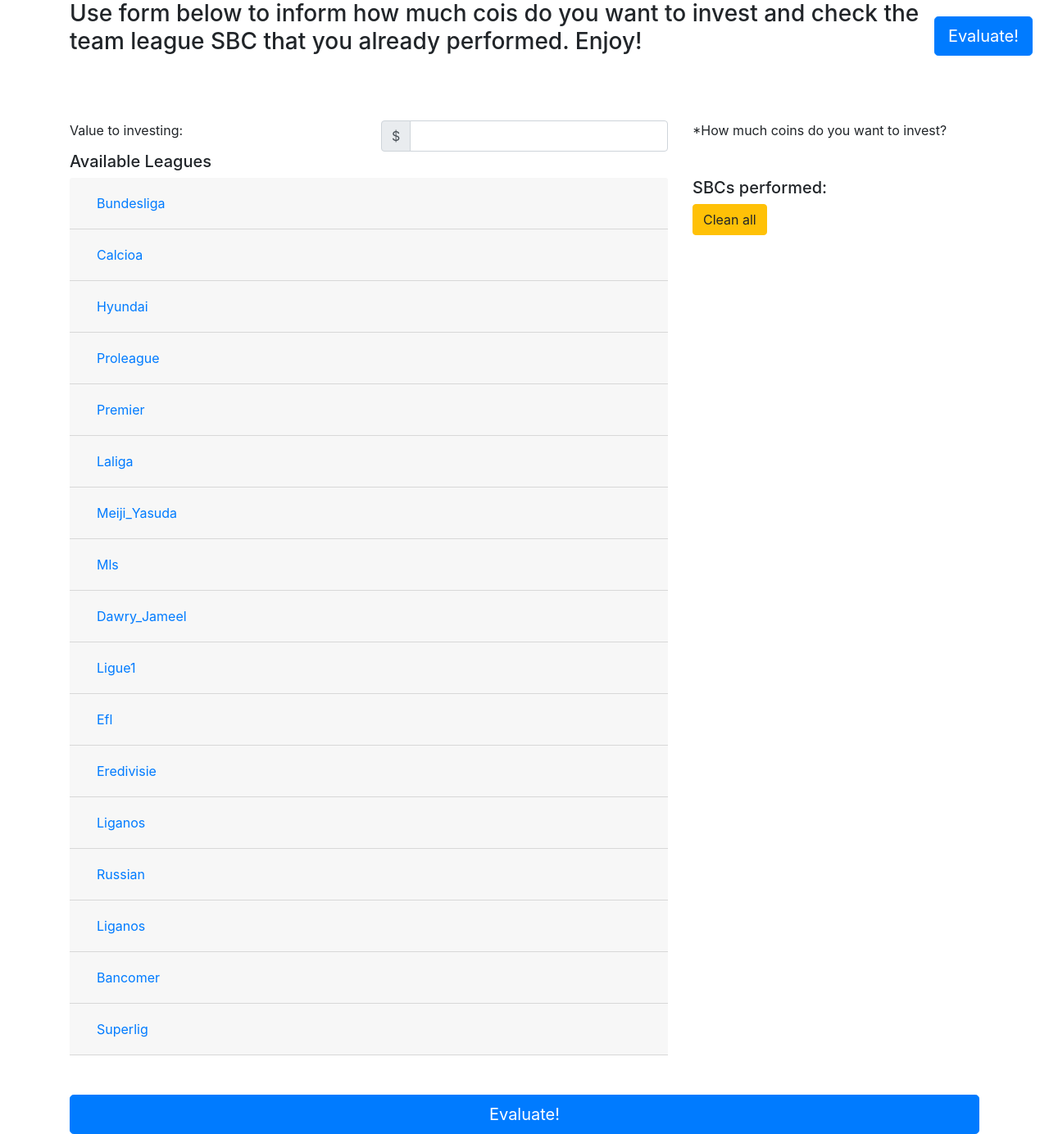
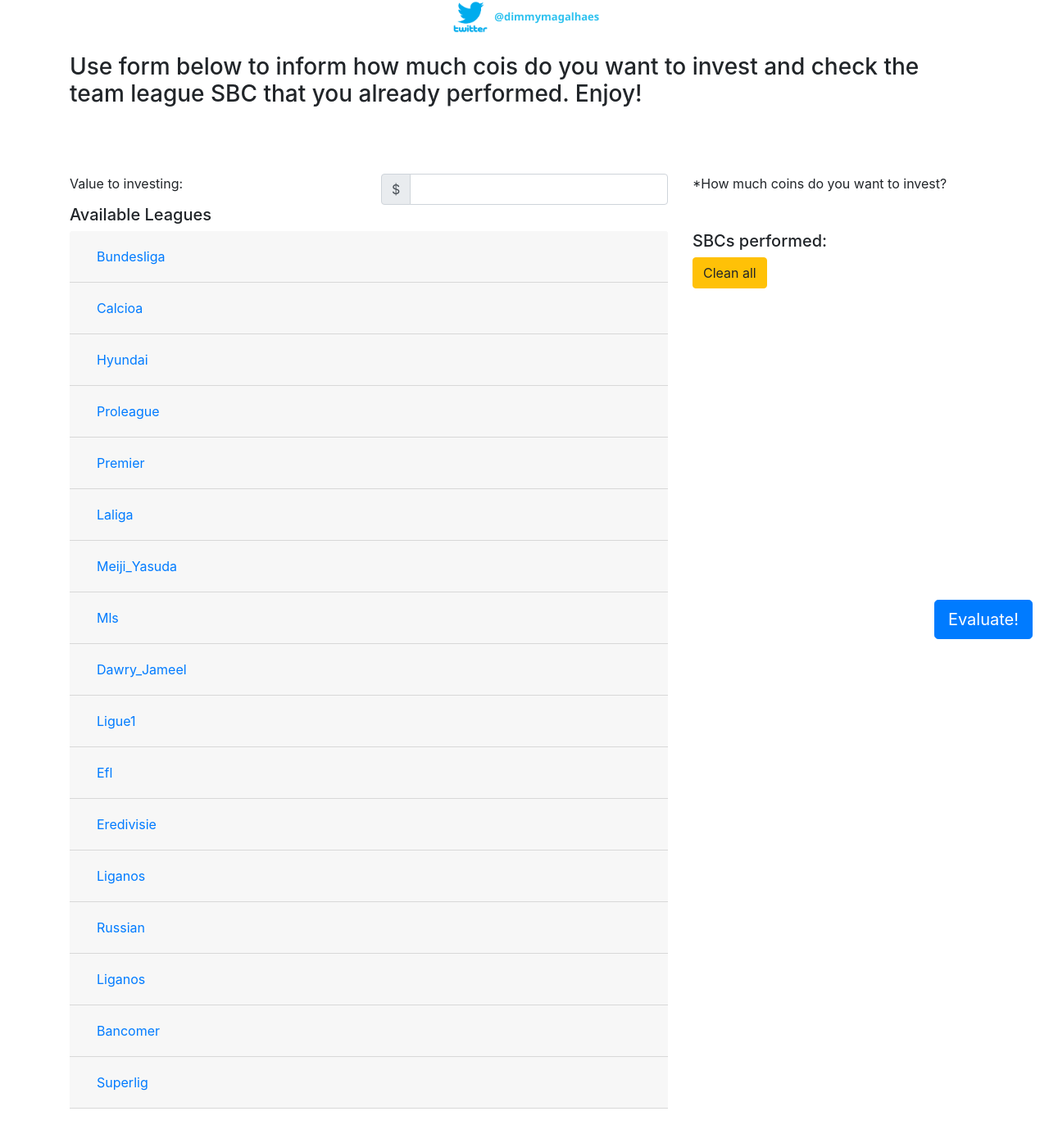
Before and after one commit to dimmykarson/sbceval, a Django app: page /sbcs/ in a window 1280 px wide. Shown: the whole page at 82% size. After the commit the page ends 1353 px from the top, so only its background shows below. Run offline with Django 3.2, Linux system fonts and the light colour scheme; some libraries are stand-ins or nearby versions.

Commit message:
Twiiter config

```diff
--- a/requirements.txt
+++ b/requirements.txt
@@ -1,6 +1,5 @@
 dj-database-url==0.5.0
 Django==2.0.4
-django-heroku==0.3.1
 gunicorn==19.8.1
 numpy==1.14.2
 psycopg2==2.7.4
--- /dev/null
+++ b/sbcs/static/css/mycss.css
@@ -0,0 +1,16 @@
+.twitter{
+    color: #2FC2EF;
+    font-size: 13px;
+    font-weight: bold;
+    line-height: 1;
+    text-align: inherit;
+    list-style: none;
+    font-family: "Segoe UI",Arial,sans-serif;
+}
+
+.Fixed
+        {
+            position: fixed;
+            bottom: 20px;
+            right: 20px;
+        }
--- a/sbcs/templates/sbcs/base.html
+++ b/sbcs/templates/sbcs/base.html
@@ -5,6 +5,8 @@
     <meta charset="UTF-8">
     <title>Avaliar SBC</title>
     <link rel="stylesheet" href="{% static 'css/bootstrap.css' %}">
+    <link rel="stylesheet" href="{% static 'css/mycss.css' %}">
+
 
     <script src="{% static 'js/jquery-3.3.1.min.js' %}" ></script>
     <script src="{% static 'js/bootstrap.js' %}" ></script>
@@ -13,7 +15,12 @@
 
 <body>
     <div class="page-header">
+        <center>
+        <img src="{% static 'img/twitter.png' %}" width="50"/>
+            <a href="https://twitter.com/dimmymagalhaes" target="_blank" class="twitter">@dimmymagalhaes</a>
+        </center>
     </div>
+    <br/>
     {% if messages %}
         {% for message in messages %}
             <div class="alert alert-{{ message.tags }}" role="alert">
--- a/sbcs/templates/sbcs/index.html
+++ b/sbcs/templates/sbcs/index.html
@@ -1,15 +1,7 @@
 
 {% extends 'sbcs/base.html' %}
 {% block content %}
-    <style>
-    .Fixed
-        {
-            position: fixed;
-            top: 20px;
-            right: 20px;
-        }
 
-    </style>
     <script>
     $('.container').scroll(function() {
         $('#FixedDiv').css('top', $(this).scrollTop());
@@ -141,9 +133,6 @@
     <div class="Fixed">
         <input type="submit" value="Evaluate!" class="btn btn-primary btn-lg btn-block" />
     </div>
-    <br/><br/>
-         <div style="text-align: center">
-            <input type="submit" value="Evaluate!" class="btn btn-primary btn-lg btn-block" />
-        </div>
+
     </form>
 {% endblock %}
--- a/sbcs/templates/sbcs/result.html
+++ b/sbcs/templates/sbcs/result.html
@@ -2,6 +2,10 @@
 {% extends 'sbcs/base.html' %}
 {% load staticfiles %}
 {% block content %}
+    <div class="row">
+        <a href="/" class="twitter" style="size: 12px">Home</a>
+    </div>
+    <br/>
     <div class="row">
         <h4>Hey dude, with this parameters we get this results:</h4>
     </div>
```
Also changed, not shown: sbcs/static/img/twitter.png (added), 1 other file.
